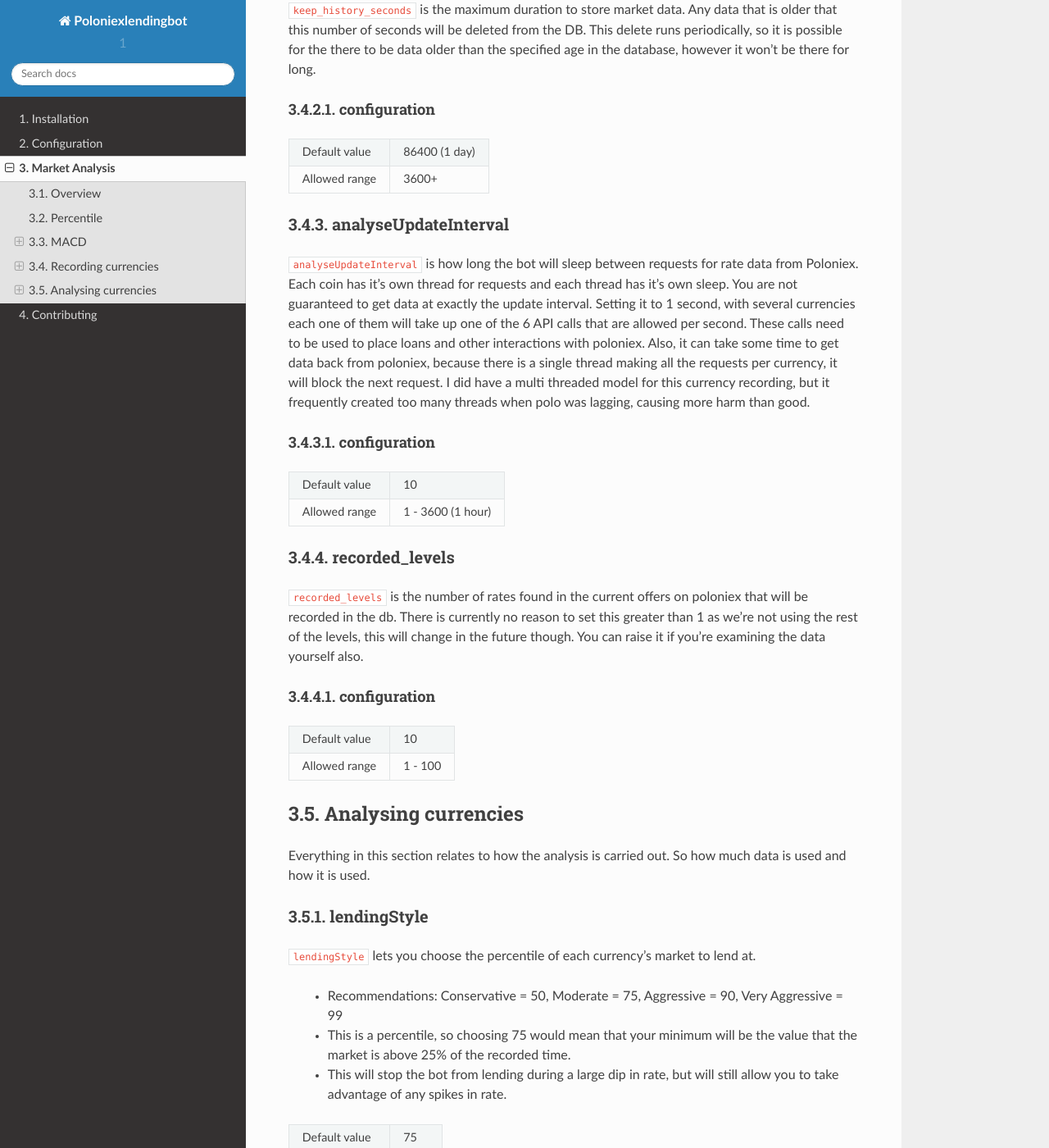
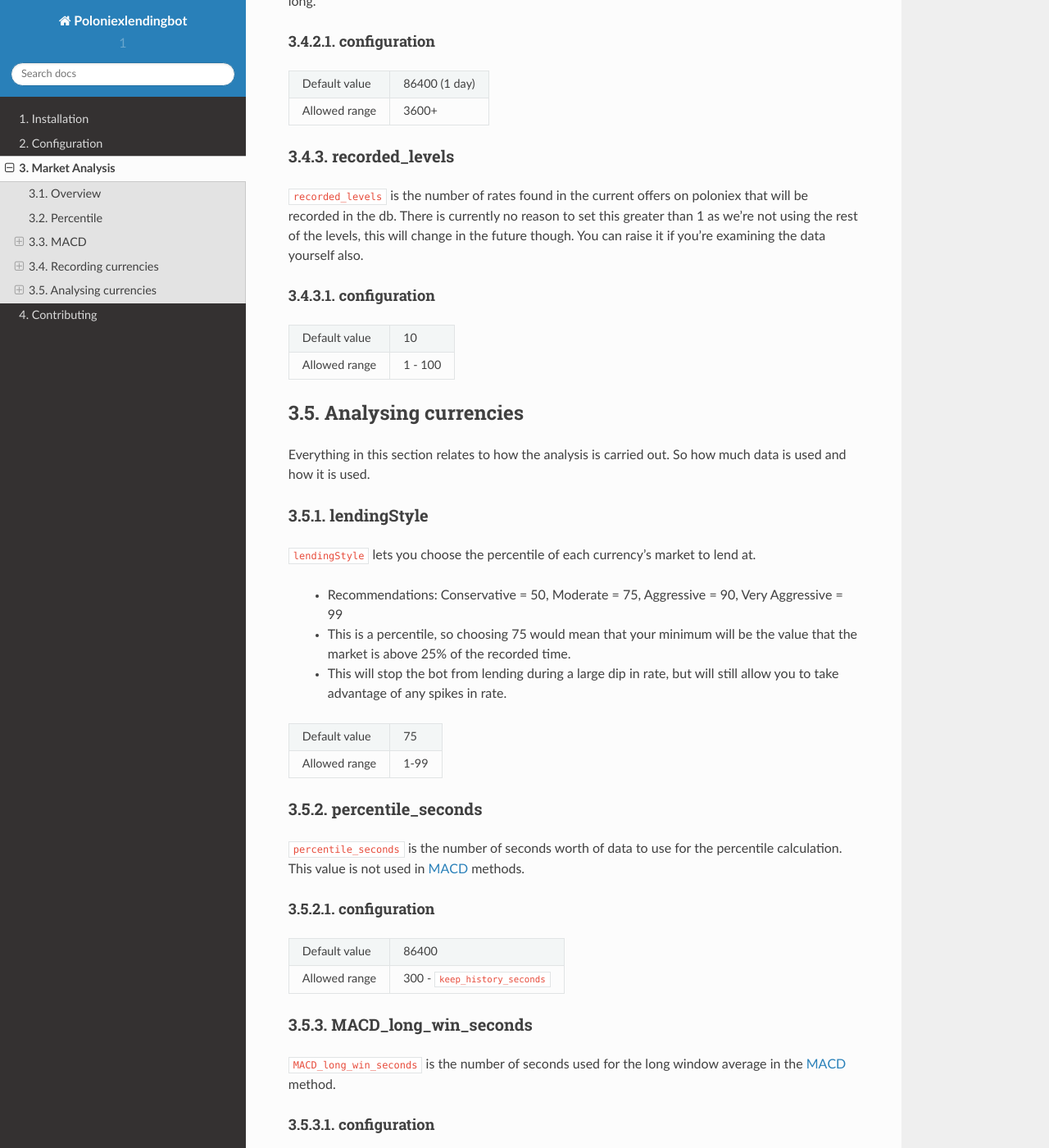
Before and after one commit to BitBotFactory/MikaLendingBot, a Sphinx documentation site: the page built from docs/market_analysis.rst, in a window 1280 px wide and 1400 px high, scrolled down 4664 px. Shown: the whole window at 82% size. Built offline with Sphinx 7.4.7 and the Read the Docs theme 2.0.0, drawn with Linux system fonts in a browser that asks for light colours; some of the changed text lies outside the part shown.

Commit message:
Properly remove analyseUpdateInterval

```diff
--- a/docs/market_analysis.rst
+++ b/docs/market_analysis.rst
@@ -11,13 +11,12 @@ When this module is enabled it will start recording the lending rates for the ma
 
 There will be a DB created for each currency you wish to record. These can be enabled in the `analyseCurrencies`_ configuration option.
 
- .. warning:: The more currencies you record, the more data stored on disk and CPU processing time will be used. You will also not get as frequent results for the currencies, i.e. You may have trouble getting results for your configured ``analyseUpdateInterval`` This is explained further in the `Recording currencies`_ section.
+ .. warning:: The more currencies you record, the more data stored on disk and CPU processing time will be used. You will also not get as frequent results for the currencies. This is explained further in the `Recording currencies`_ section.
 
 A quick list of each config option and what they do
 
 ========================= =============================================================================================
 `analyseCurrencies`_      A list of each currency you wish to record and analyse
-`analyseUpdateInterval`_  The frequency between rates requested and stored in the DB
 `lendingStyle`_           The percentage used for the percentile calculation
 `percentile_seconds`_     The number of seconds to analyse when working out the percentile
 `MACD_long_win_seconds`_  The number of seconds to used for the long moving average
@@ -115,7 +114,7 @@ analyseCurrencies
 
 ``analyseCurrencies`` is the list of currencies to record (and analyse)
 
-None of the points below need be considered problematic unless you are planning to run with low (single digit seconds) timers on the bot. That is, the ``sleeptimeinactive``, ``sleeptimeactive`` and the ``analyseUpdateInterval``.
+None of the points below need be considered problematic unless you are planning to run with low (single digit seconds) timers on the bot. That is, the ``sleeptimeinactive``, ``sleeptimeactive``.
 
 With that said, every currency you add to this will:
 
@@ -145,25 +144,6 @@ configuration
 Default value  86400 (1 day)
 Allowed range  3600+
 =============  ========================================================================================================
-
-analyseUpdateInterval
-'''''''''''''''''''''
-
-``analyseUpdateInterval`` is how long the bot will sleep between requests for rate data from Poloniex. Each coin has it's own thread for requests and each thread has it's own sleep.
-You are not guaranteed to get data at exactly the update interval. Setting it to 1 second, with several currencies
-each one of them will take up one of the 6 API calls that are allowed per second. These calls need to be used to place
-loans and other interactions with poloniex.
-Also, it can take some time to get data back from poloniex, because there is a single thread making all the requests
-per currency, it will block the next request. I did have a multi threaded model for this currency recording, but it
-frequently created too many threads when polo was lagging, causing more harm than good.
-
-configuration
-~~~~~~~~~~~~~
-=============  ========================================================================================================
-Default value  10
-Allowed range  1 - 3600 (1 hour)
-=============  ========================================================================================================
-
 
 recorded_levels
 '''''''''''''''
```
